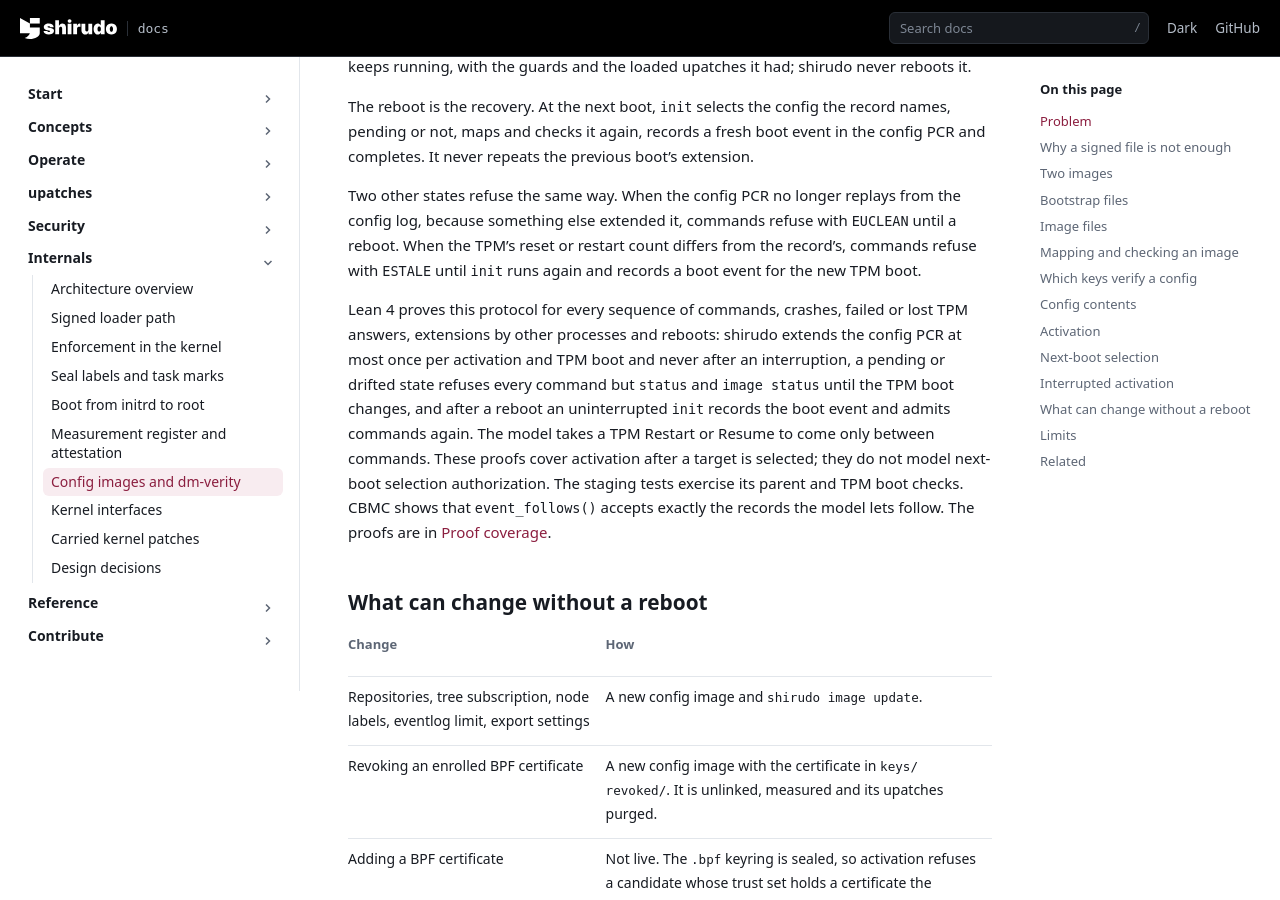
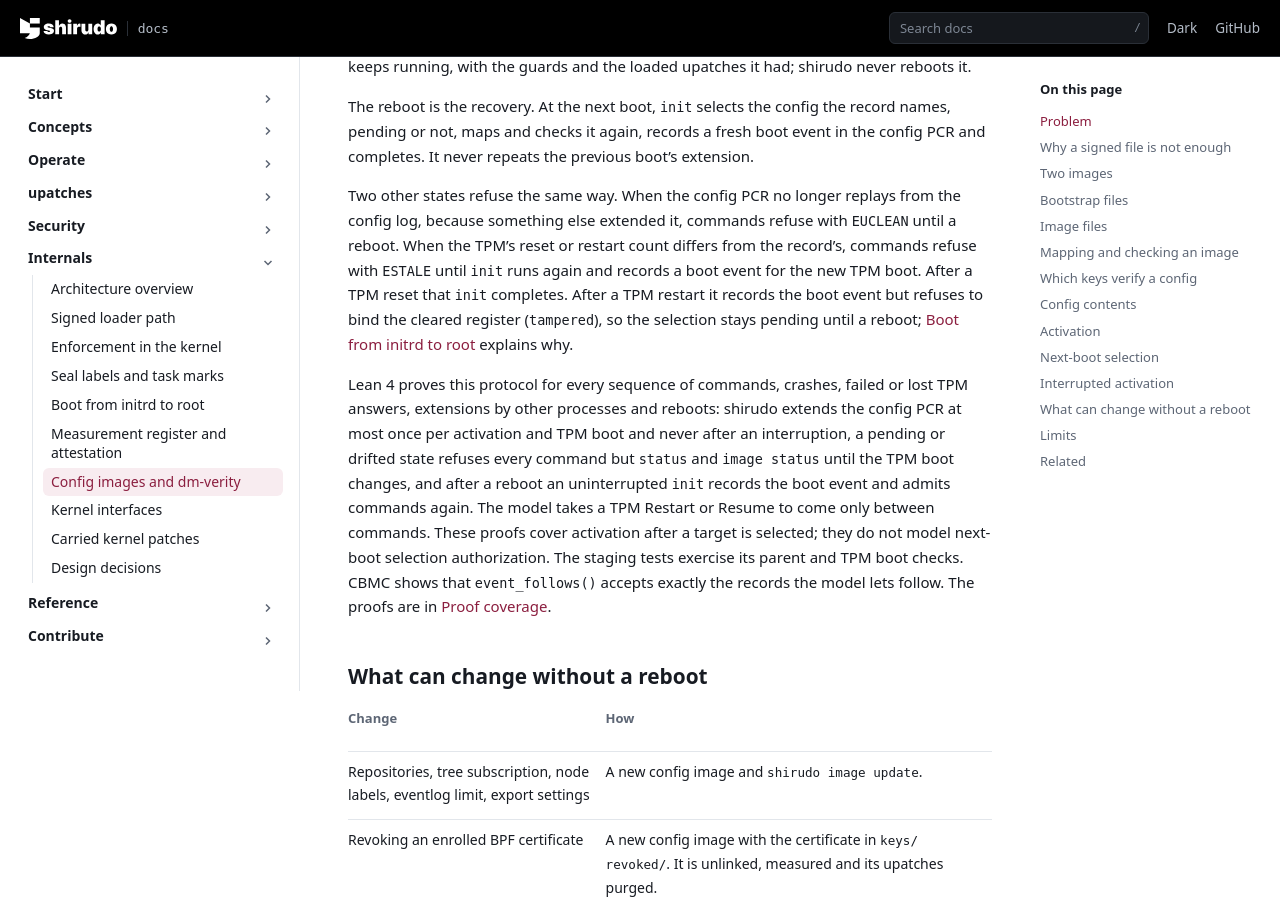
Before and after one commit to AliBashaSY/shirudo, a Sphinx documentation site: the page built from Documentation/internals/config-images.rst, in a window 1280 px wide and 900 px high, scrolled down 5524 px. Built offline with Sphinx 7.4.7, drawn with Linux system fonts in a browser that asks for light colours; pages that are not in the unit, such as notebooks, are missing from menus.

Commit message:
docs: say that a TPM restart leaves the config selection pending
config-images.rst says that when the TPM's reset or restart count
differs from the record's, commands refuse with ESTALE until init runs
again and records a boot event for the new TPM boot. That holds after
a TPM reset. After a restart the reset count still matches the init
record, so chain_init() finds the register recorded but unwritten and
refuses to bind it, which init reports as tampered (util/chain.c:318-323,
builtin-init.c:1351). init has by then saved the boot event as pending
(util/config_update.c:617-621), and every command refuses it with
EINPROGRESS until a reboot (util/config_update.c:557, 776).
boot-flow.rst gets this right.

Signed-off-by: Daniel Borkmann <daniel@iogearbox.net>

```diff
--- a/Documentation/internals/config-images.rst
+++ b/Documentation/internals/config-images.rst
@@ -284,7 +284,10 @@ replays from the config log, because something else extended it,
 commands refuse with ``EUCLEAN`` until a reboot. When the TPM's reset or
 restart count differs from the record's, commands refuse with
 ``ESTALE`` until ``init`` runs again and records a boot event for the new
-TPM boot.
+TPM boot. After a TPM reset that ``init`` completes. After a TPM
+restart it records the boot event but refuses to bind the cleared
+register (``tampered``), so the selection stays pending until a reboot;
+:doc:`boot-flow` explains why.
 
 Lean 4 proves this protocol for every sequence of commands, crashes,
 failed or lost TPM answers, extensions by other processes and reboots:
```
